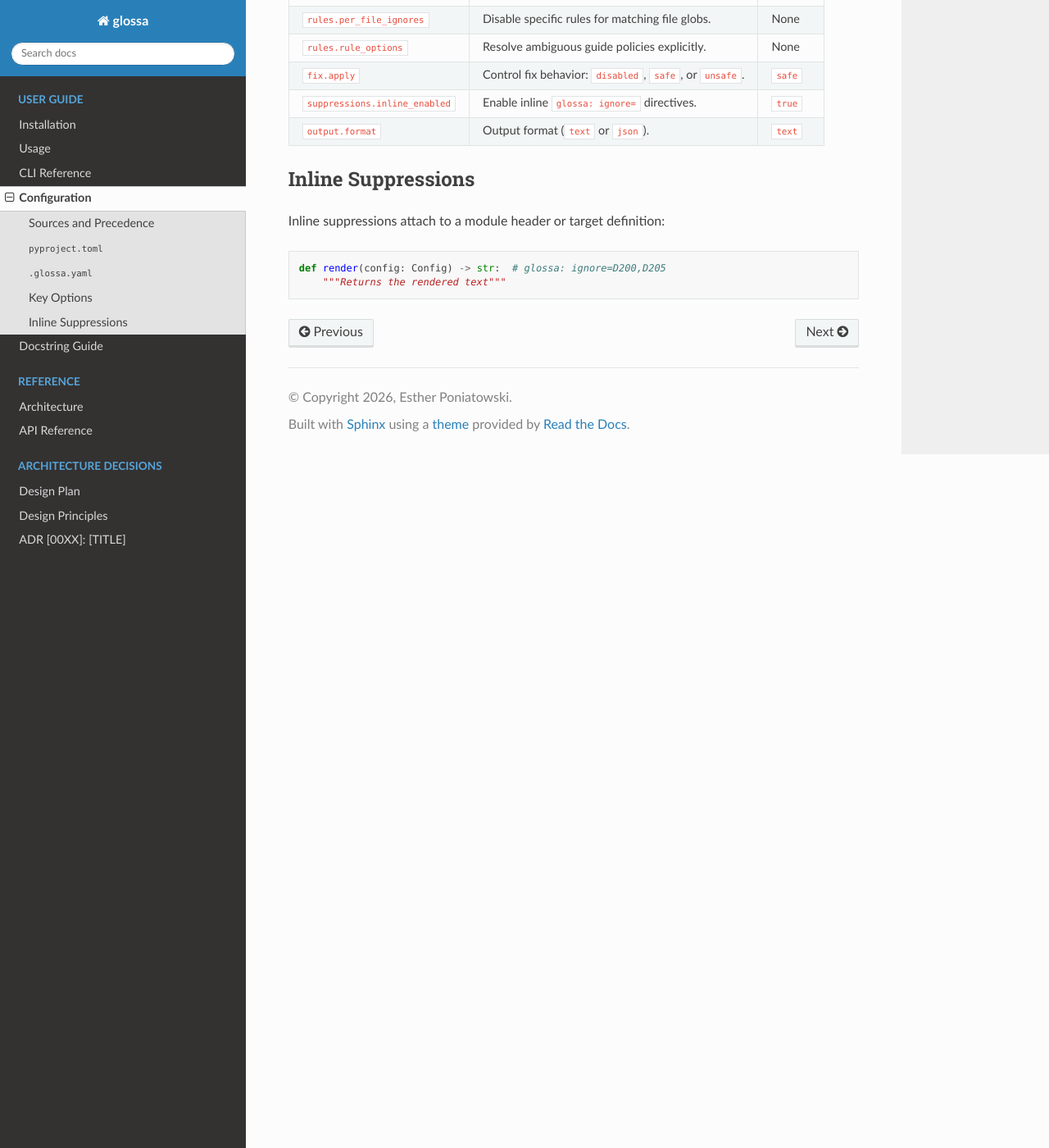
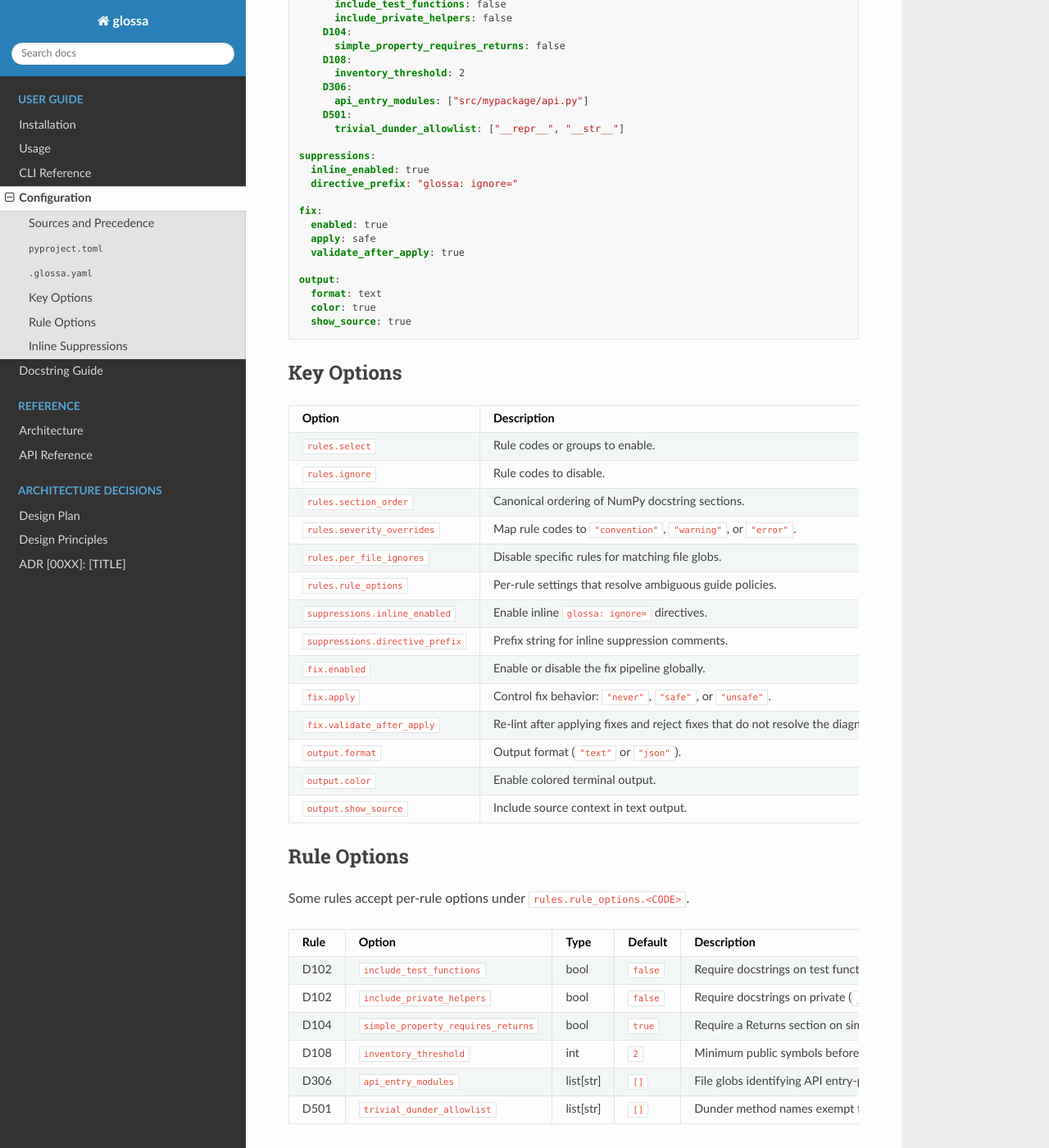
Before and after one commit to esther-poniatowski/glossa, a Sphinx documentation site: the page built from docs/guide/configuration.md, in a window 1280 px wide and 1400 px high, scrolled down 1719 px. Shown: the whole window at 82% size. Built offline with Sphinx 7.4.7 and the Read the Docs theme 3.1.0, drawn with Linux system fonts in a browser that asks for light colours; some of the changed text lies outside the part shown.

Commit message:
docs(guide): Remove hallucinated CLI options, complete config reference, fix API example
Co-Authored-By: Claude Opus 4.6 (1M context) <noreply@anthropic.com>

```diff
--- a/docs/guide/configuration.md
+++ b/docs/guide/configuration.md
@@ -17,6 +17,11 @@ them from lowest to highest precedence:
 [tool.glossa.rules]
 select = ["D1xx", "D2xx", "D3xx", "D4xx", "D5xx"]
 ignore = ["D205"]
+section_order = [
+    "Parameters", "Returns", "Yields", "Raises", "Warns",
+    "Attributes", "Notes", "Warnings", "See Also", "Examples",
+    "Classes", "Functions",
+]
 
 [tool.glossa.rules.severity_overrides]
 D201 = "error"
@@ -24,11 +29,21 @@ D201 = "error"
 [tool.glossa.rules.per_file_ignores]
 "tests/**.py" = ["D102"]
 
+[tool.glossa.rules.rule_options.D102]
+include_test_functions = false
+include_private_helpers = false
+
 [tool.glossa.rules.rule_options.D104]
 simple_property_requires_returns = false
 
 [tool.glossa.rules.rule_options.D108]
 inventory_threshold = 2
+
+[tool.glossa.rules.rule_options.D306]
+api_entry_modules = ["src/mypackage/api.py"]
+
+[tool.glossa.rules.rule_options.D501]
+trivial_dunder_allowlist = ["__repr__", "__str__"]
 
 [tool.glossa.suppressions]
 inline_enabled = true
@@ -51,15 +66,35 @@ show_source = true
 rules:
   select: ["D1xx", "D2xx", "D3xx", "D4xx", "D5xx"]
   ignore: ["D205"]
+  section_order:
+    - Parameters
+    - Returns
+    - Yields
+    - Raises
+    - Warns
+    - Attributes
+    - Notes
+    - Warnings
+    - See Also
+    - Examples
+    - Classes
+    - Functions
   severity_overrides:
     D201: error
   per_file_ignores:
     "tests/**.py": ["D102"]
   rule_options:
+    D102:
+      include_test_functions: false
+      include_private_helpers: false
     D104:
       simple_property_requires_returns: false
     D108:
       inventory_threshold: 2
+    D306:
+      api_entry_modules: ["src/mypackage/api.py"]
+    D501:
+      trivial_dunder_allowlist: ["__repr__", "__str__"]
 
 suppressions:
   inline_enabled: true
@@ -80,13 +115,33 @@ output:
 
 | Option | Description | Default |
 | ------ | ----------- | ------- |
-| `rules.select` | Rule codes or groups to enable. | All |
+| `rules.select` | Rule codes or groups to enable. | All (`D1xx`--`D5xx`) |
 | `rules.ignore` | Rule codes to disable. | None |
+| `rules.section_order` | Canonical ordering of NumPy docstring sections. | See default list above |
+| `rules.severity_overrides` | Map rule codes to `"convention"`, `"warning"`, or `"error"`. | None |
 | `rules.per_file_ignores` | Disable specific rules for matching file globs. | None |
-| `rules.rule_options` | Resolve ambiguous guide policies explicitly. | None |
-| `fix.apply` | Control fix behavior: `disabled`, `safe`, or `unsafe`. | `safe` |
+| `rules.rule_options` | Per-rule settings that resolve ambiguous guide policies. | None |
 | `suppressions.inline_enabled` | Enable inline `glossa: ignore=` directives. | `true` |
-| `output.format` | Output format (`text` or `json`). | `text` |
+| `suppressions.directive_prefix` | Prefix string for inline suppression comments. | `"glossa: ignore="` |
+| `fix.enabled` | Enable or disable the fix pipeline globally. | `true` |
+| `fix.apply` | Control fix behavior: `"never"`, `"safe"`, or `"unsafe"`. | `"safe"` |
+| `fix.validate_after_apply` | Re-lint after applying fixes and reject fixes that do not resolve the diagnostic. | `true` |
+| `output.format` | Output format (`"text"` or `"json"`). | `"text"` |
+| `output.color` | Enable colored terminal output. | `true` |
+| `output.show_source` | Include source context in text output. | `true` |
+
+## Rule Options
+
+Some rules accept per-rule options under `rules.rule_options.<CODE>`.
+
+| Rule | Option | Type | Default | Description |
+| ---- | ------ | ---- | ------- | ----------- |
+| D102 | `include_test_functions` | bool | `false` | Require docstrings on test functions (`test_*`). |
+| D102 | `include_private_helpers` | bool | `false` | Require docstrings on private (`_`-prefixed) callables. |
+| D104 | `simple_property_requires_returns` | bool | `true` | Require a Returns section on simple properties. |
+| D108 | `inventory_threshold` | int | `2` | Minimum public symbols before a Classes/Functions inventory section is required. |
+| D306 | `api_entry_modules` | list[str] | `[]` | File globs identifying API entry-point modules where Examples sections are expected. |
+| D501 | `trivial_dunder_allowlist` | list[str] | `[]` | Dunder method names exempt from the trivial-docstring check. |
 
 ## Inline Suppressions
 
```
Also changed, not shown: docs/guide/cli-reference.md (+18 -14 lines), docs/guide/usage.md (+20 -22 lines).
